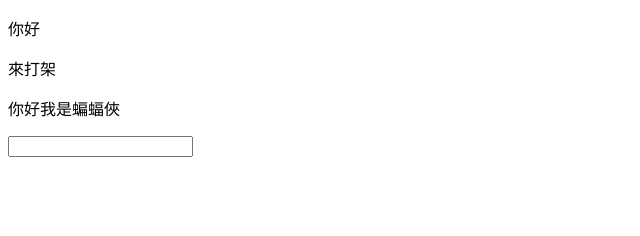
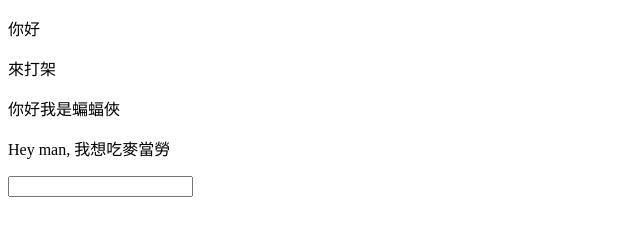
Before and after one commit to michael9487/git-test, a plain HTML site: page index.html in a window 1280 px wide. Shown: the whole page, without its empty margins (0-640 px from the left). Drawn offline with Linux system fonts and the light colour scheme.

Commit message:
add Mcdonald

```diff
--- a/index.html
+++ b/index.html
@@ -11,6 +11,7 @@
 
     <div>
       <p>你好我是蝙蝠俠</p>
+      <P> Hey man, 我想吃麥當勞</P>
       <input type="text" />
     </div>
   </body>
```
